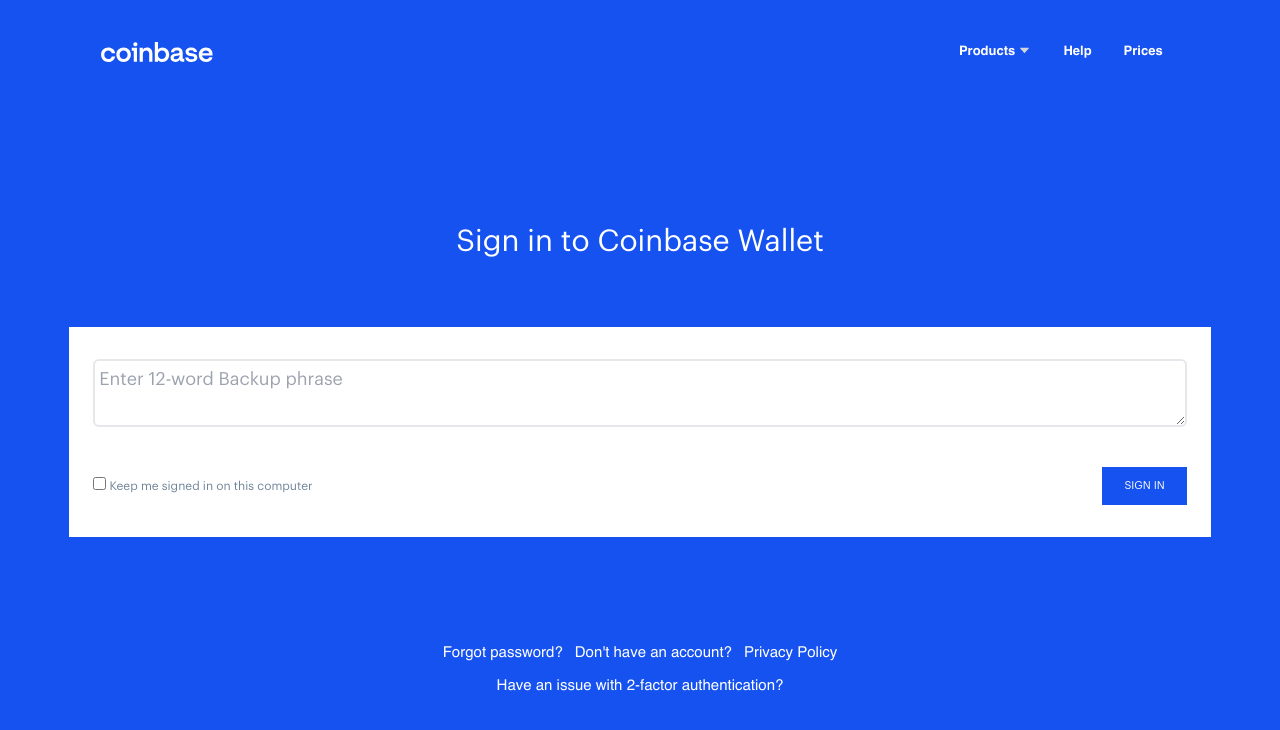
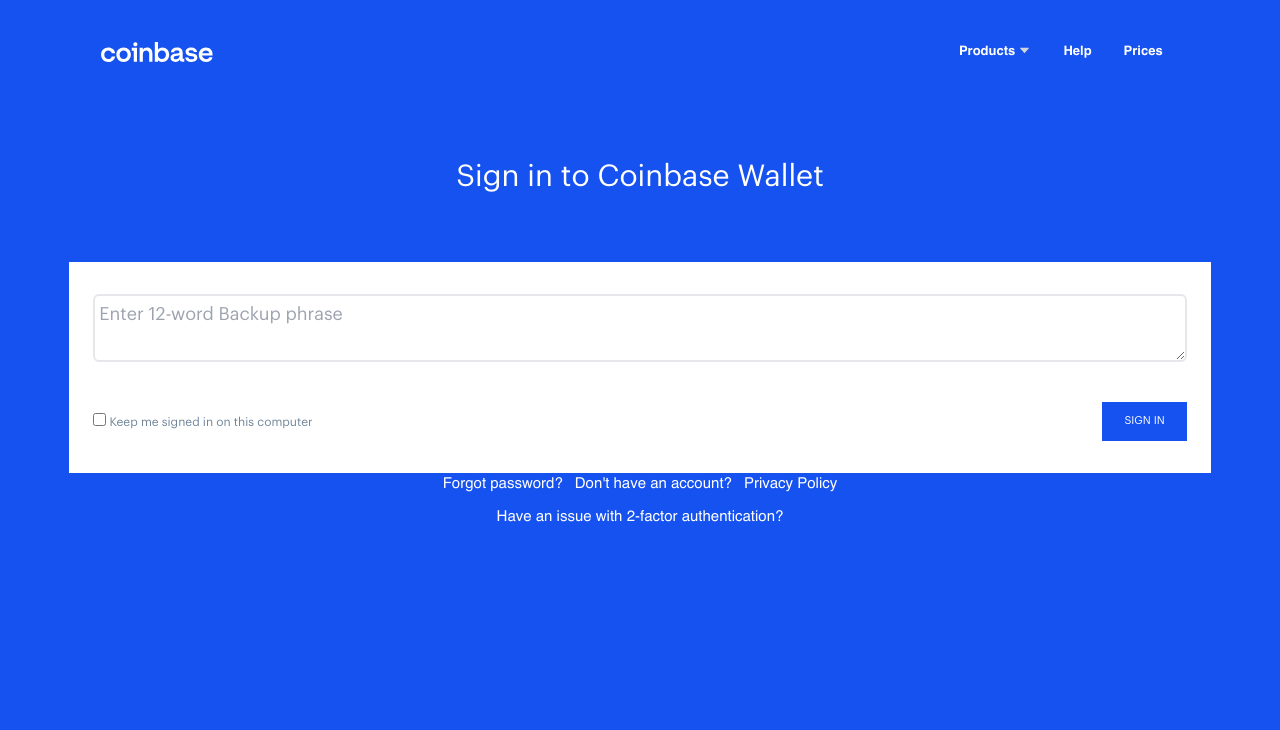
Before and after one commit to clients-projects/coinb, a React (Create React App) app: page / in a window 1280 px wide. Shown: the top 730 px of the page. Built offline with nearby package versions, Linux system fonts and the light colour scheme.

Commit message:
redesigning layout

```diff
--- a/src/containers/Home.js
+++ b/src/containers/Home.js
@@ -7,12 +7,12 @@ import Footer from '../components/Footer'
 
 function Layout(props) {
     return (
-        <div className=' grid h-screen overflow-x-hidden justify-items-center'>
+        <div className='h-screen overflow-x-hidden justify-items-center'>
             <div className='grid w-full lg:px-4 lg:w-11/12'>
                 <div className='my-0 mx-auto w-full sm:pb-20'>
                     <Nav />
                 </div>
-                <div className=' mx-auto w-full -mt-10'>
+                <div className=' mx-auto w-full'>
                     <Main />
                 </div>
                 <div className='mx-auto w-full'>
```
